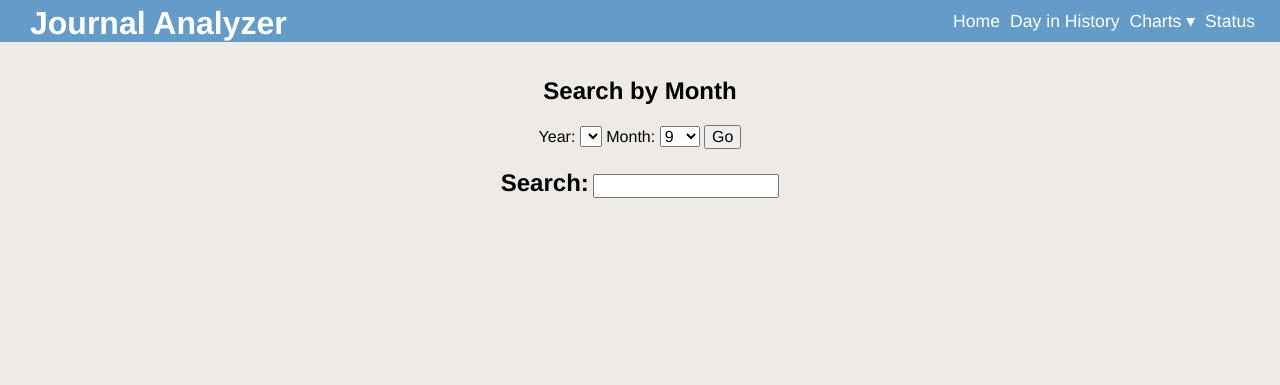
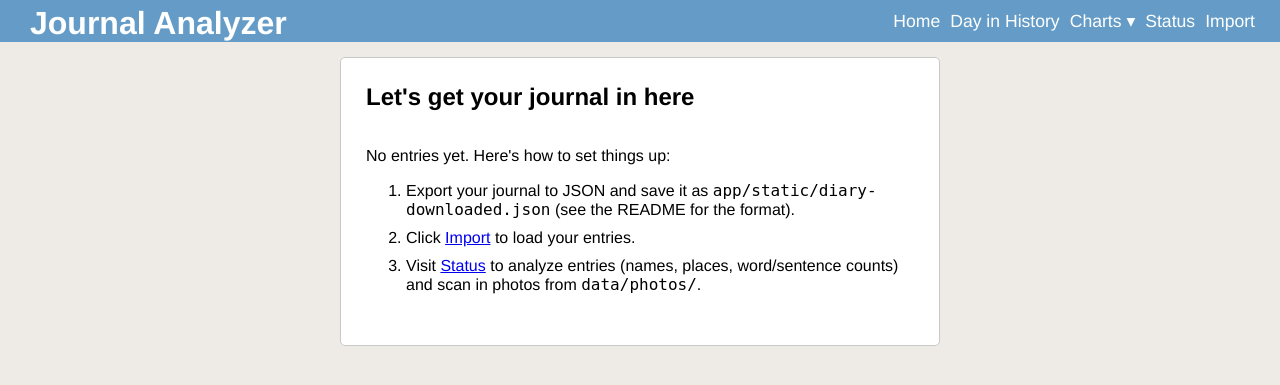
Before and after one commit to HaloZero/journal_formatter, a Flask app: page / in a window 1280 px wide. Shown: the top 385 px of the page. Run offline with Flask 3, Linux system fonts and the light colour scheme; data that the repository does not hold is empty; some libraries are stand-ins or nearby versions.

Commit message:
Add Import nav link and a welcome page for empty databases
/import was only reachable by typing the URL directly. Add it to the
nav, and give a fresh install (zero journal entries) a proper welcome
page with setup steps instead of an empty search/list view.

index() now does one cheap existence check and renders whichever
template actually needs context - welcome.html gets none, index.html
still gets entries/years/selected_date as before.

Co-Authored-By: Claude Sonnet 5 <noreply@anthropic.com>

```diff
--- a/app/routes.py
+++ b/app/routes.py
@@ -42,6 +42,9 @@ class SelectedDate:
 
 @app.route('/')
 def index():
+	if models.JournalEntry.query.first() is None:
+		return render_template('welcome.html')
+
 	now = datetime.now()
 	year = int(request.args.get('year', '0')) or now.year
 	month = int(request.args.get('month', '0')) or now.month
--- a/app/static/stylesheets/main.css
+++ b/app/static/stylesheets/main.css
@@ -174,6 +174,27 @@ header h1 {
 	border-radius: 5px;
 }
 
+/* Empty state (no journal entries yet) */
+.empty-state {
+	max-width: 600px;
+	width: 100%;
+	box-sizing: border-box;
+	background-color: white;
+	margin: 0 auto;
+	text-align: left;
+	padding: 25px;
+	border: 1px solid #C9C9C9;
+	border-radius: 5px;
+}
+
+.empty-state h2 {
+	margin-top: 0;
+}
+
+.empty-state li {
+	padding-bottom: 10px;
+}
+
 .entry h2 {
 	text-align: center;
 	width: 100%;
--- a/app/templates/_header_nav.html
+++ b/app/templates/_header_nav.html
@@ -18,5 +18,6 @@
             </div>
         </div>
         <a href="/status">Status</a>
+        <a href="/import">Import</a>
     </nav>
 </header>
--- /dev/null
+++ b/app/templates/welcome.html
@@ -0,0 +1,20 @@
+<!DOCTYPE html>
+<html>
+{% include "_head.html" %}
+<body>
+
+{% include "_header_nav.html" %}
+
+<div class="content">
+	<div class="empty-state">
+		<h2>Let's get your journal in here</h2>
+		<p>No entries yet. Here's how to set things up:</p>
+		<ol>
+			<li>Export your journal to JSON and save it as <code>app/static/diary-downloaded.json</code> (see the README for the format).</li>
+			<li>Click <a href="/import">Import</a> to load your entries.</li>
+			<li>Visit <a href="/status">Status</a> to analyze entries (names, places, word/sentence counts) and scan in photos from <code>data/photos/</code>.</li>
+		</ol>
+	</div>
+</div>
+</body>
+</html>
```
Also changed, not shown: app/templates/index.html (line endings or trailing spaces).
